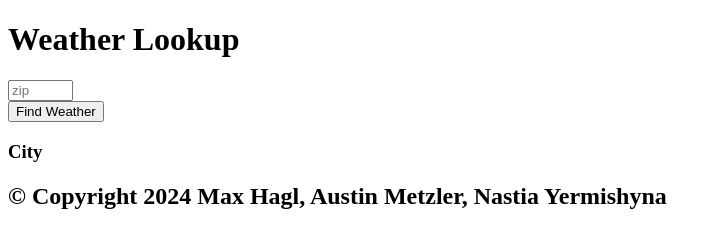
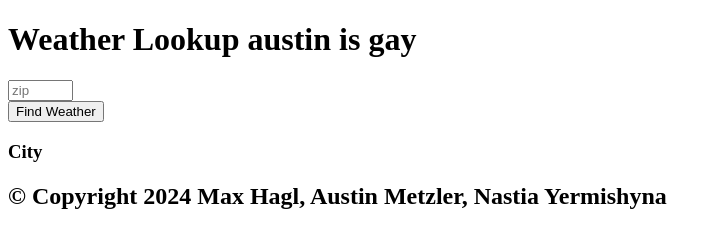
Before and after one commit to NatRikk/Weather-Lab, a plain HTML site: page index.html in a window 1280 px wide. Shown: the whole page, without its empty margins (0-721 px from the left). Drawn offline with Linux system fonts and the light colour scheme; files that its build step writes are made by us from their sources; files whose address does not match are found by name.

Commit message:
austin is gay

```diff
--- a/index.html
+++ b/index.html
@@ -10,7 +10,7 @@
 </head>
 <body>
     <header>
-        <h1>Weather Lookup</h1>
+        <h1>Weather Lookup austin is gay</h1>
     </header>
     <main>
         <div id="searchBox">
```
